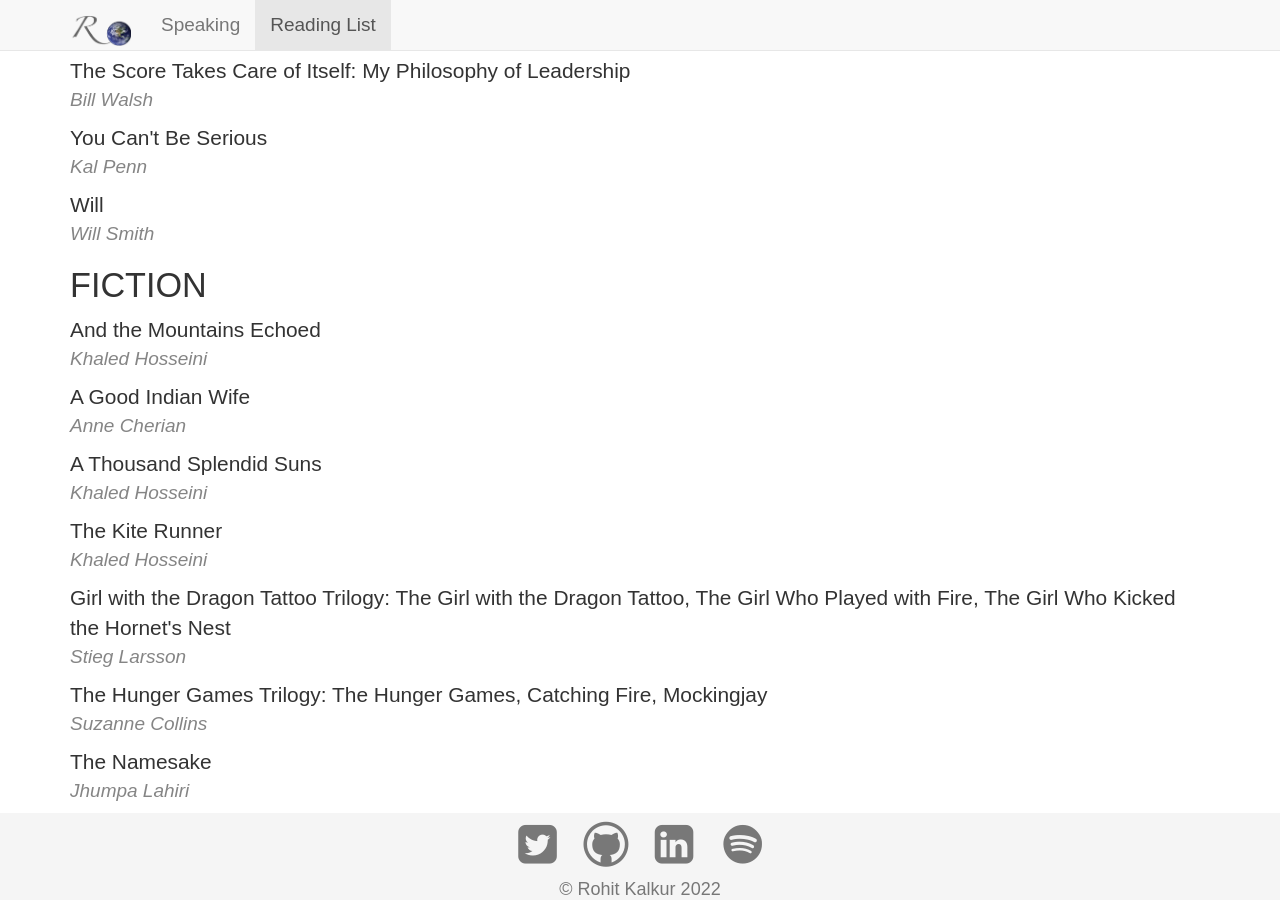
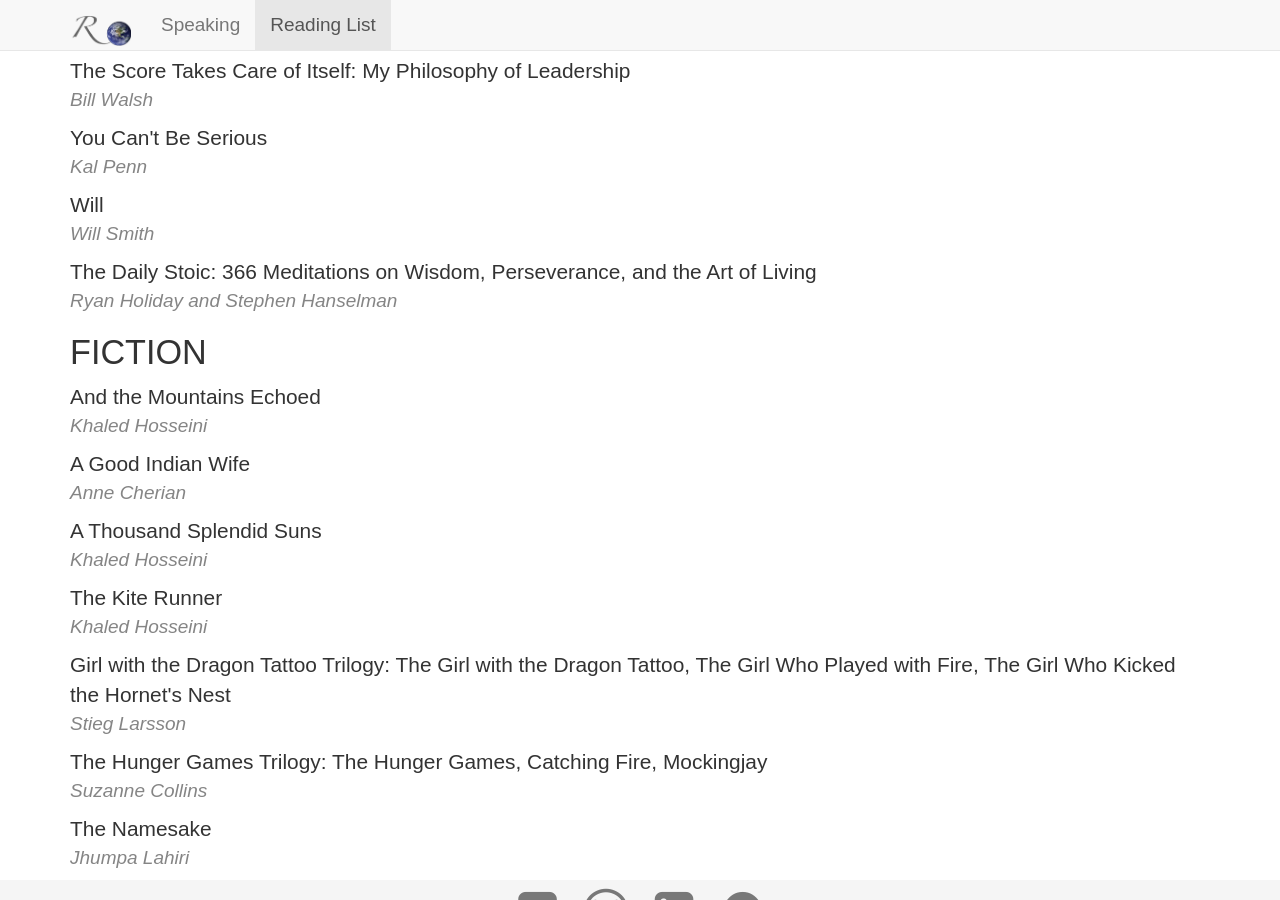
Before and after one commit to rovolution/rovolution.github.io, a Jekyll site: the page built from reading-list/index.html, in a window 1280 px wide and 900 px high, scrolled down 5772 px. Built offline with Jekyll 4.4.1, drawn with Linux system fonts in a browser that asks for light colours; nearby versions of some CDN libraries.

Commit message:
adds new book: The Daily Stoic

```diff
--- a/reading-list/index.html
+++ b/reading-list/index.html
@@ -357,6 +357,10 @@ title: "Reading List"
 			<div class='book-list-title'>Will</div>
 			<div class='book-list-author'>Will Smith</div>
 		</li>
+		<li class='book-list-entry'>
+			<div class='book-list-title'>The Daily Stoic: 366 Meditations on Wisdom, Perseverance, and the Art of Living</div>
+			<div class='book-list-author'>Ryan Holiday and Stephen Hanselman</div>
+		</li>
 	</ul>
 	<h3 class="book-list-category">FICTION</h3>
 	<ul class='book-list'>
```
